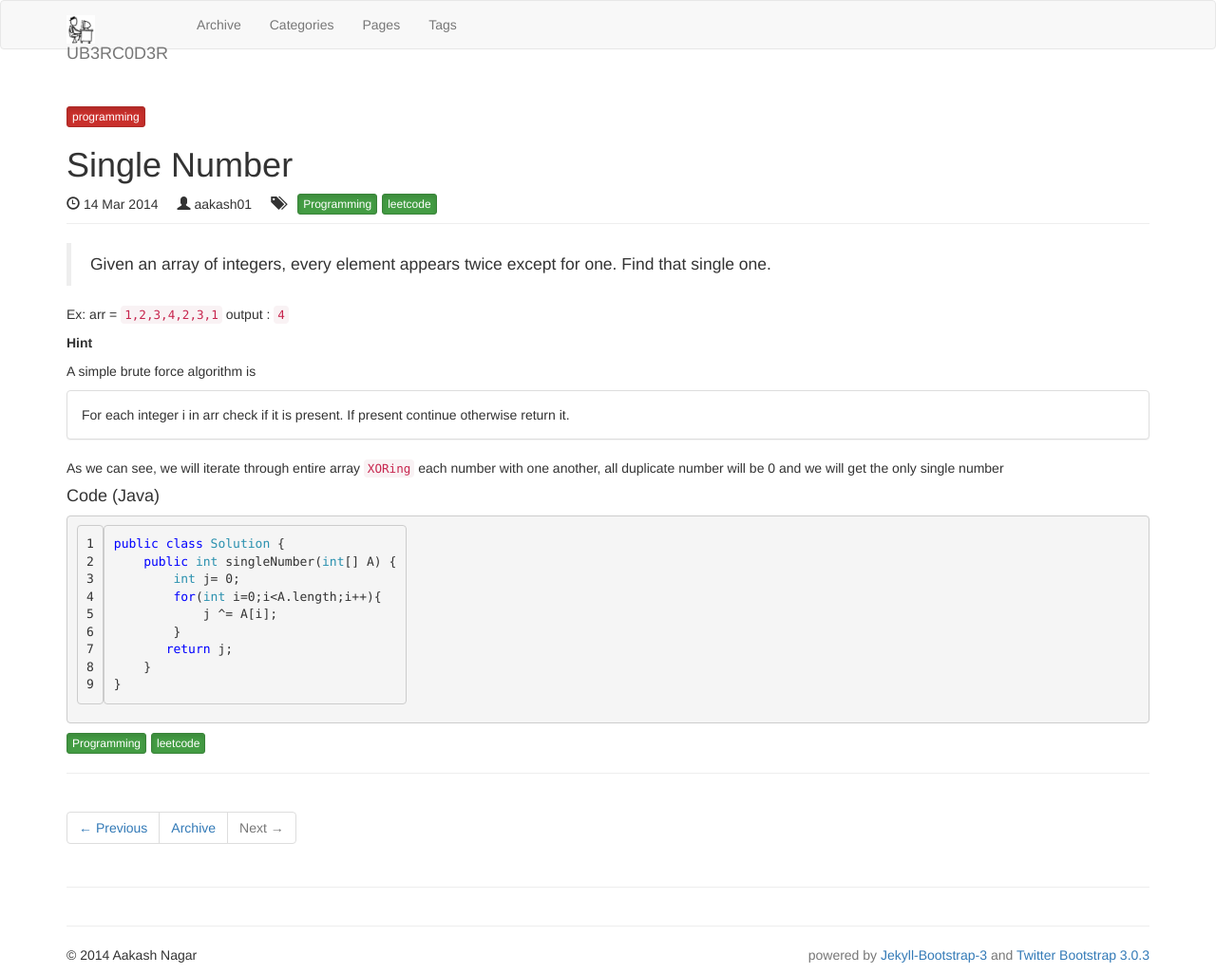
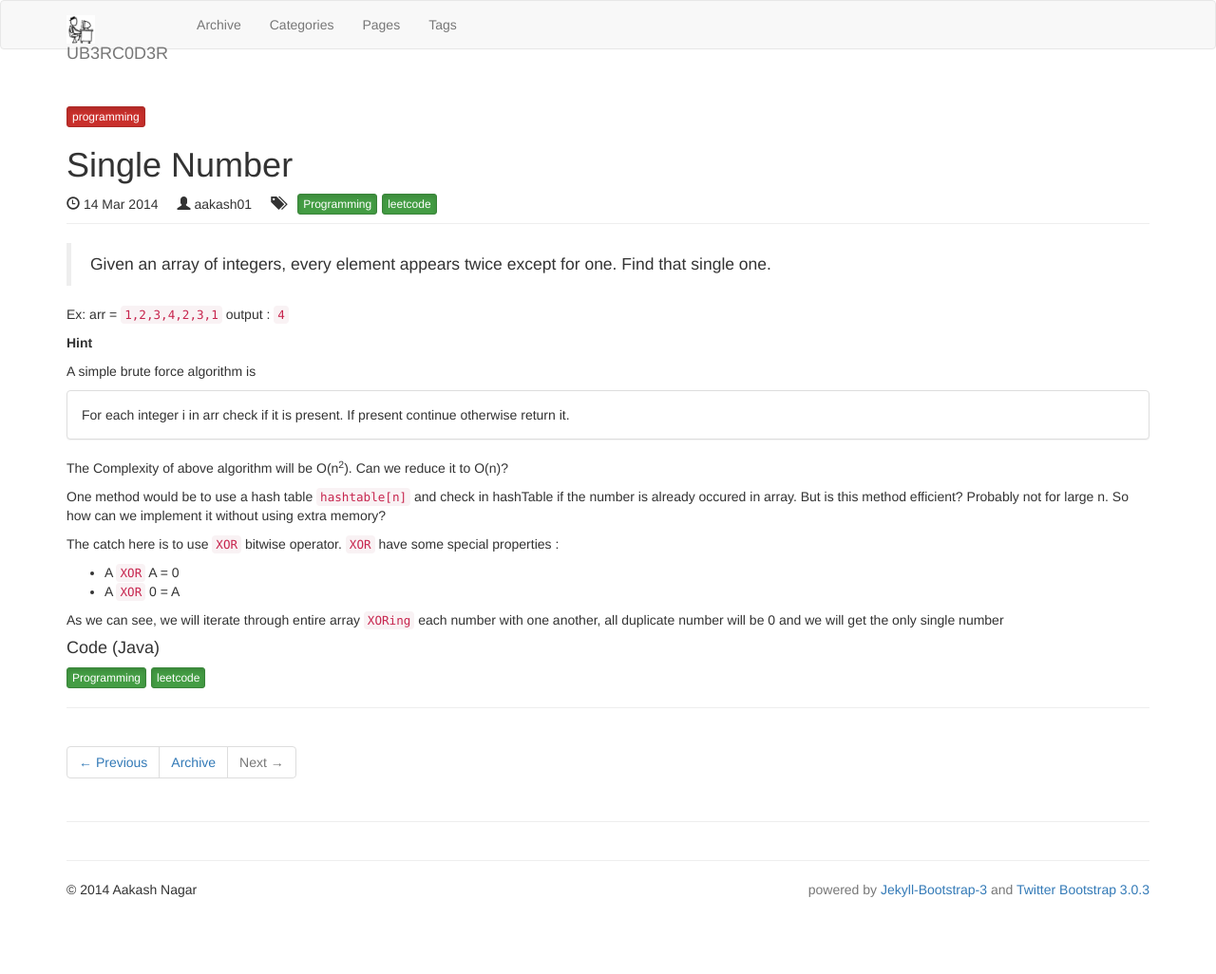
Before and after one commit to aakash01/aakash01.github.io, a Jekyll site: the page built from _posts/2014-03-14-single-number.md, in a window 1280 px wide. Shown: the whole page at 95% size. Built offline with Jekyll 4.4.1, drawn with Linux system fonts in a browser that asks for light colours; nearby versions of some CDN libraries; library files that are not in the unit come from our copies; after the commit the page ends 957 px from its top, so only the background shows below that.

Commit message:
New post : Single Number

```diff
--- a/_posts/2014-03-14-single-number.md
+++ b/_posts/2014-03-14-single-number.md
@@ -22,19 +22,15 @@ Ex:
     For each integer i in arr check if it is present. If present continue otherwise return it.
   </div>
 </div>
+The Complexity of above algorithm will be O(n<sup>2</sup>). Can we reduce it to O(n)?
 
+One method would be to use a hash table `hashtable[n]` and check in hashTable if the number is already occured in array. But is this method efficient? Probably not for large n. So how can we implement it without using extra memory?
+
+The catch here is to use `XOR` bitwise operator.
+`XOR` have some special properties :
+* A `XOR` A = 0
+* A `XOR` 0 = A
 
 As we can see,  we will iterate through entire array `XORing` each number with one another, all duplicate number will be 0 and we will get the only single number
 
 #### Code (Java)
-{% highlight cpp linenos %}
-public class Solution {
-    public int singleNumber(int[] A) {
-        int j= 0;
-        for(int i=0;i<A.length;i++){
-            j ^= A[i];
-        }
-       return j;
-    }
-}
-{% endhighlight %}
```
